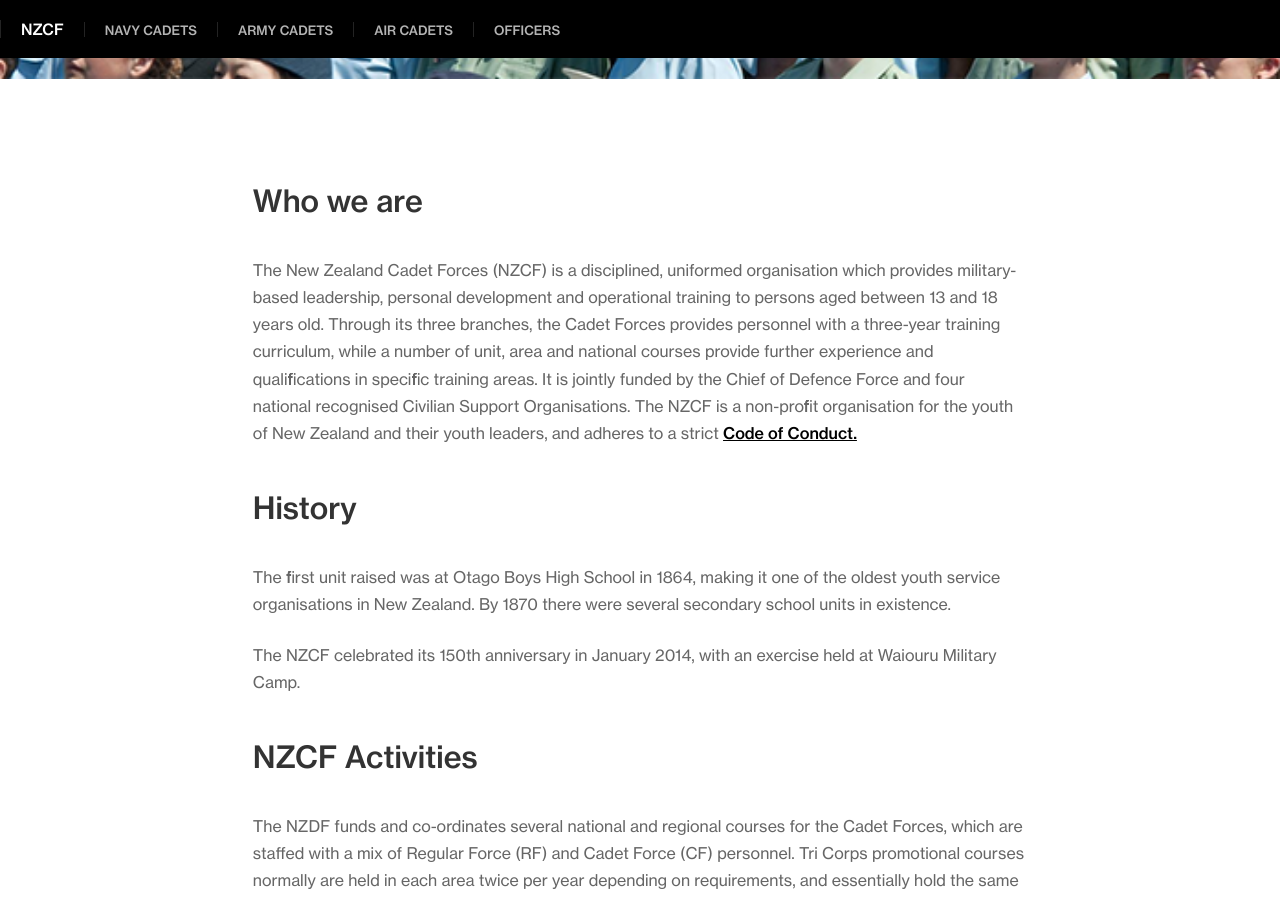
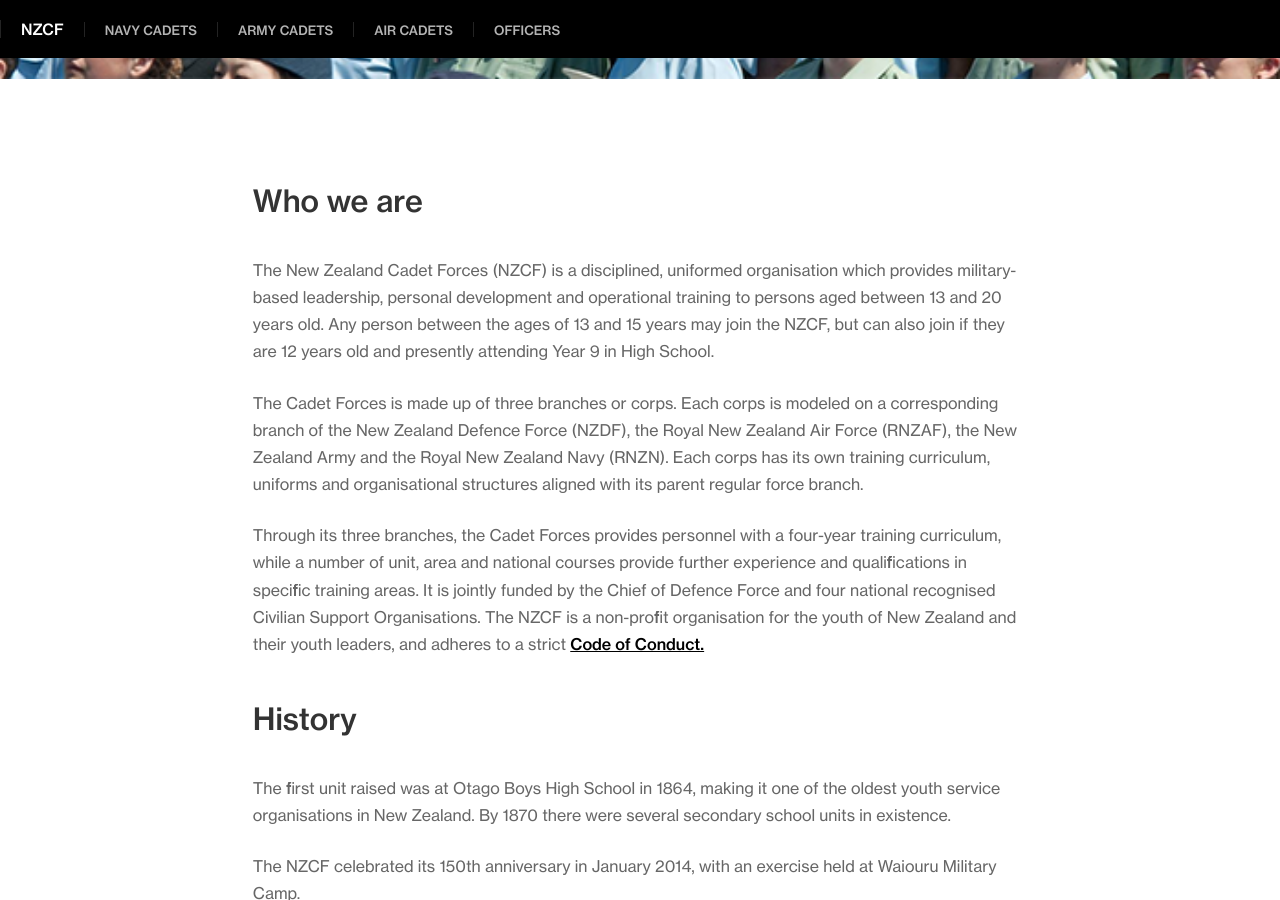
Before and after one commit to New-Zealand-Cadet-Forces/op-refresh, a Jekyll site: the page built from about.md, in a window 1280 px wide and 900 px high, scrolled down 478 px. Built offline with Jekyll 4.4.1, drawn with Linux system fonts in a browser that asks for light colours; a script that is not in the unit is left out.

Commit message:
Expend who we are section of about page

```diff
--- a/about.md
+++ b/about.md
@@ -4,7 +4,11 @@
 
 <section>
     <h2>Who we are</h2>
-    <p>The New Zealand Cadet Forces (NZCF) is a disciplined, uniformed organisation which provides military-based leadership, personal development and operational training to persons aged between 13 and 18 years old. Through its three branches, the Cadet Forces provides personnel with a three-year training curriculum, while a number of unit, area and national courses provide further experience and qualifications in specific training areas. It is jointly funded by the Chief of Defence Force and four national recognised Civilian Support Organisations. The NZCF is a non-profit organisation for the youth of New Zealand and their youth leaders, and adheres to a strict <a href="conduct.html">Code of Conduct.</a></p>
+    <p>The New Zealand Cadet Forces (NZCF) is a disciplined, uniformed organisation which provides military-based leadership, personal development and operational training to persons aged between 13 and 20 years old. Any person between the ages of 13 and 15 years may join the NZCF, but can also join if they are 12 years old and presently attending Year 9 in High School.</p>
+    <p>
+    The Cadet Forces is made up of three branches or corps. Each corps is modeled on a corresponding branch of the New Zealand Defence Force (NZDF), the Royal New Zealand Air Force (RNZAF), the New Zealand Army and the Royal New Zealand Navy (RNZN). Each corps has its own training curriculum, uniforms and organisational structures aligned with its parent regular force branch.</p>
+    <p>
+    Through its three branches, the Cadet Forces provides personnel with a four-year training curriculum, while a number of unit, area and national courses provide further experience and qualifications in specific training areas. It is jointly funded by the Chief of Defence Force and four national recognised Civilian Support Organisations. The NZCF is a non-profit organisation for the youth of New Zealand and their youth leaders, and adheres to a strict <a href="conduct.html">Code of Conduct.</a></p>
 </section>
 <section>
     <h2>History</h2>
```
